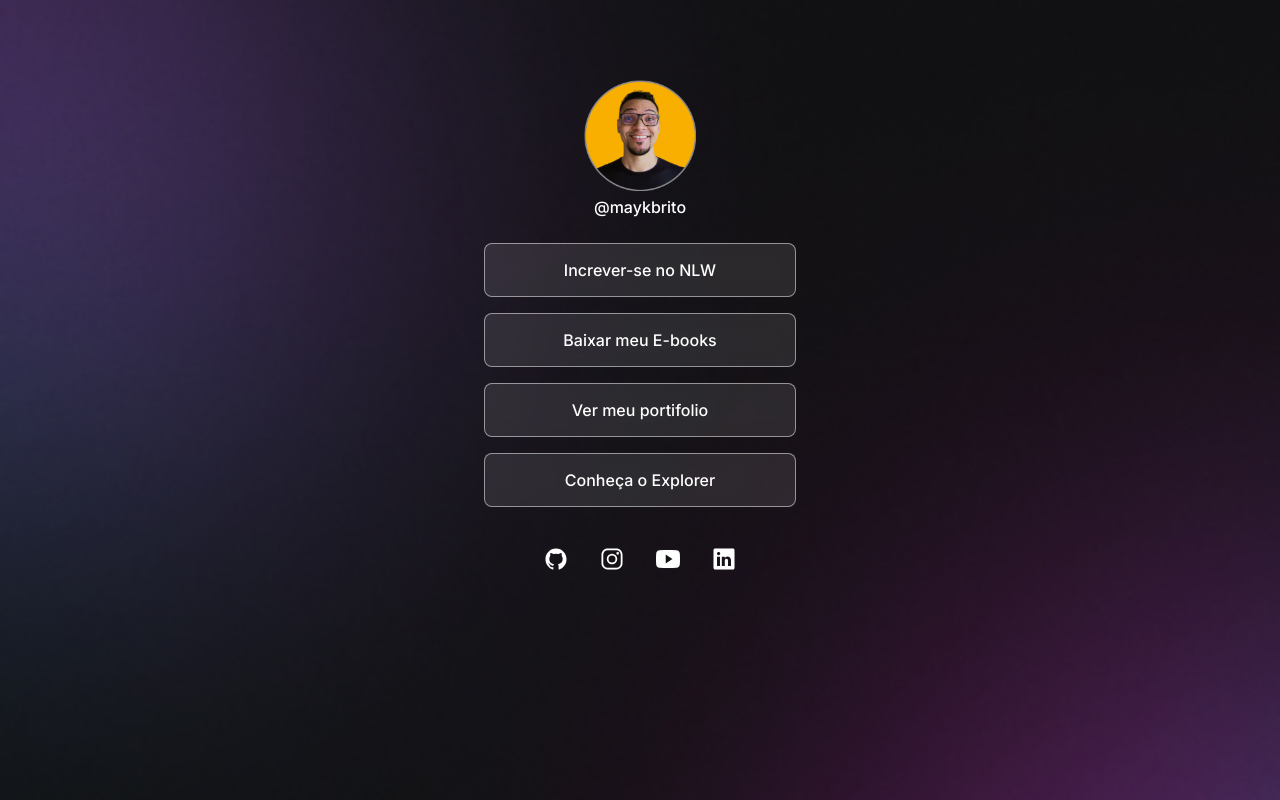
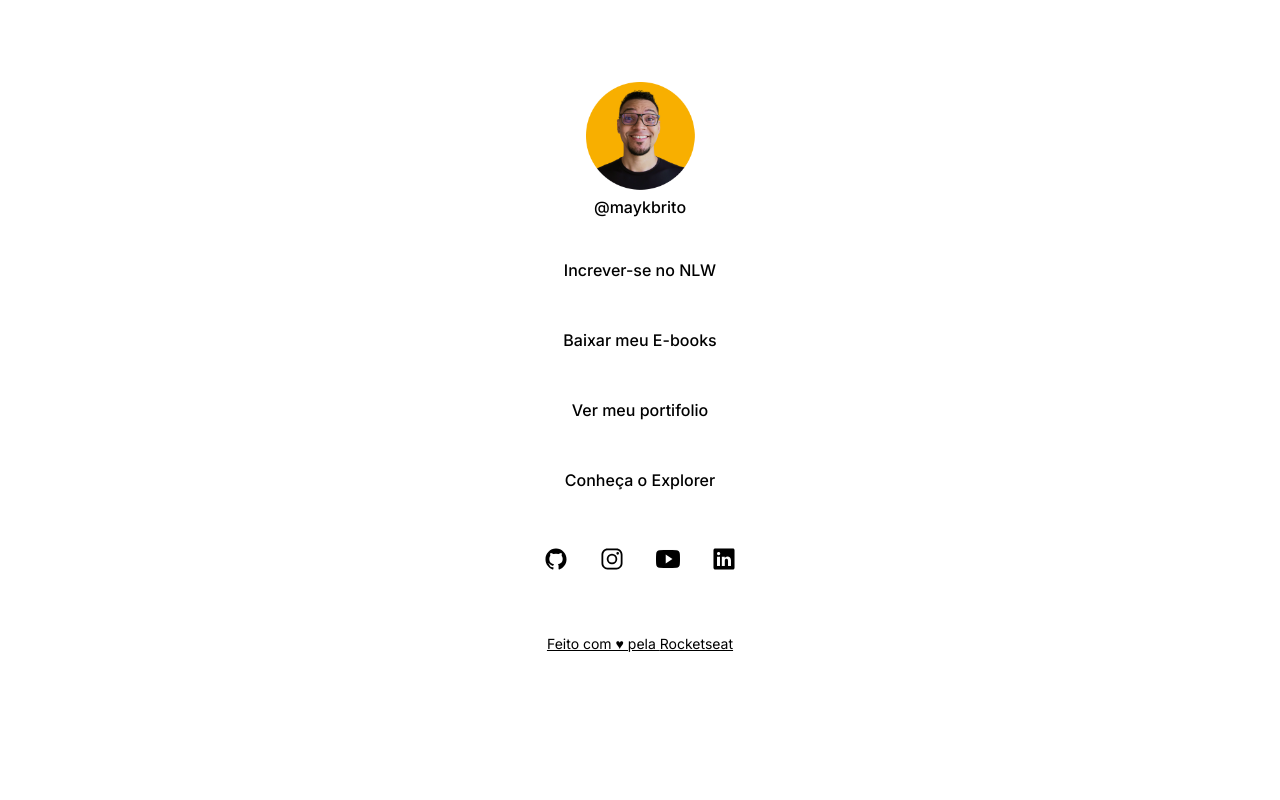
Before and after one commit to deividrw/profile-rocketseat, a plain HTML site: page index.html in a window 1280 px wide. Drawn offline with nearby package versions, Linux system fonts and the light colour scheme.

Commit message:
first commit

```diff
--- a/index.html
+++ b/index.html
@@ -1,5 +1,5 @@
 <!DOCTYPE html>
-<html lang="pt-br">
+<html lang="pt-br" >
   <head>
     <link rel="preconnect" href="https://fonts.googleapis.com" />
     <link rel="preconnect" href="https://fonts.gstatic.com" crossorigin />
@@ -12,7 +12,7 @@
     <title>DevLinks</title>
     <link rel="stylesheet" href="./style.css" />
   </head>
-  <body>
+  <body class="light">
     <div id="container">
       <div id="profile">
         <img src="./assets/avatar.png" alt="foto de mayk brito" />
@@ -55,6 +55,11 @@
       </div>
     </div>
 
+      <footer>
+        Feito com ♥ pela <a class="footer-link" href="https://rocketseat.com.br/" target="_blank">Rocketseat</a>
+      </footer>
+
+
     <script
       type="module"
       src="https://unpkg.com/ionicons@7.1.0/dist/ionicons/ionicons.esm.js"
--- a/style.css
+++ b/style.css
@@ -2,6 +2,16 @@
   margin: 0;
   padding: 0;
   box-sizing: border-box;
+}
+
+:root {
+  --text-color: white;
+  --bg-url: url(./assets/bg-mobile.jpg)
+}
+
+.light {
+  --text-color: black;
+  --bg-url:: url(./assets/bg-mobile-light.jpg)
 }
 
 body {
@@ -9,12 +19,12 @@ body {
     background-repeat: no-repeat;
     background-position: top center;
     background-size: cover; */
-  background: url(./assets/bg-mobile.jpg) no-repeat top center/cover;
+  background: var(--bg-url)  no-repeat top center/cover;
 }
 
 body * {
   font-family: "Inter", sans-serif;
-  color: #ffffff;
+  color: var(--text-color);
 }
 
 #container {
@@ -67,9 +77,8 @@ ul li a {
 
 /* pseudo-selector */
 ul li a:hover {
-  background-color: ;
   background: rgba(255, 255, 255, 0.05);
-  border: 1.5px solid white;
+  border: 1.5px solid var(--text-color);
 }
 
 /* social-links */
@@ -83,16 +92,25 @@ ul li a:hover {
   font-size: 24px;
 }
 
-#social-links a{
+#social-links a {
   display: flex;
   align-items: center;
   justify-content: center;
   padding: 16px;
-  transition: background .4s;
+  transition: background 0.4s;
   border-radius: 50%;
 }
 
-#social-links a:hover{
+#social-links a:hover {
   background: rgba(255, 255, 255, 0.2);
-  border-radius: 50px;
 }
+
+footer {
+  padding: 24px 0;
+  text-align: center;
+  font-size: 14px;
+}
+
+/* footer a{
+  text-decoration: none;
+} */
```
